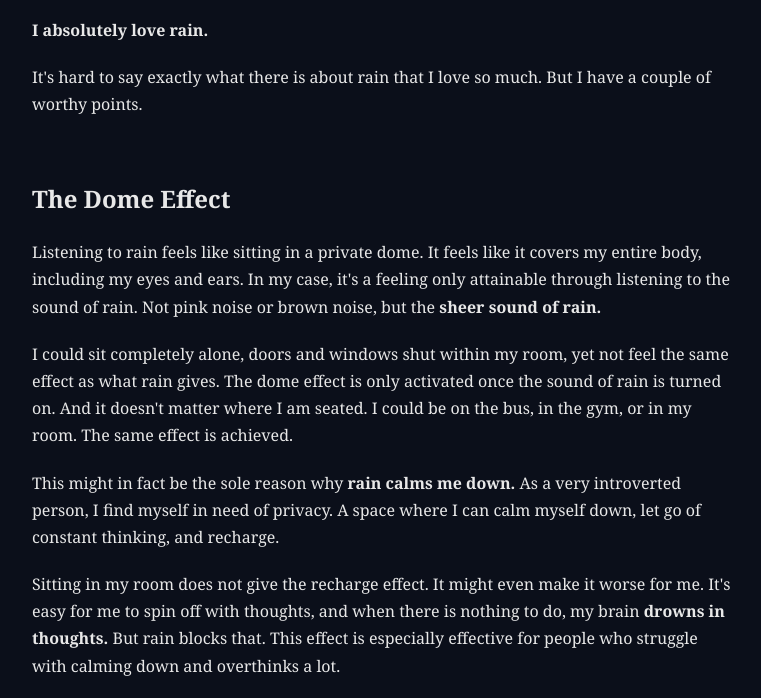
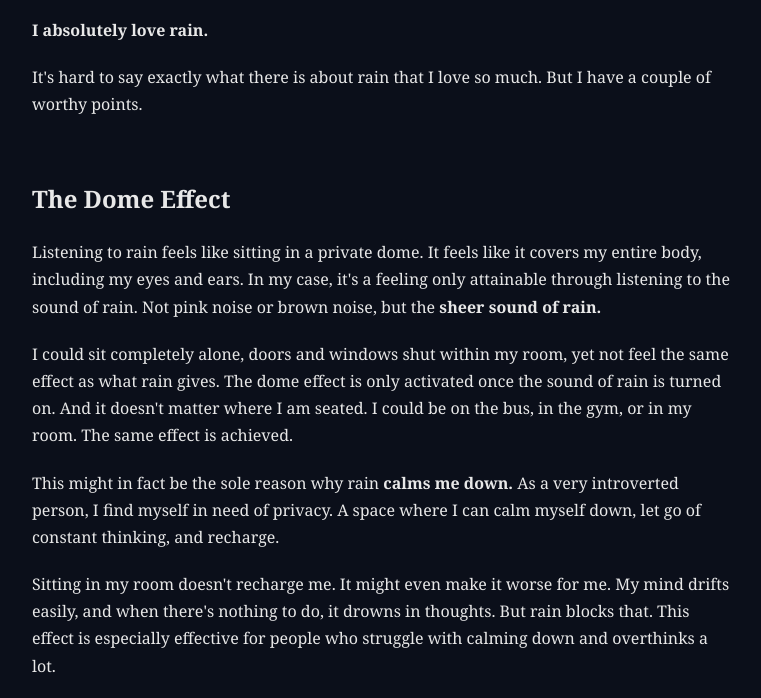
Before and after one commit to DirokYou/The-Rhythm-of-Rain, a plain HTML site: page index.html in a window 1280 px wide. Shown: the part 254-952 px from the top of the page, without its empty margins (258-1019 px from the left). Drawn offline with Linux system fonts and the light colour scheme.

Commit message:
modified:   index.html

```diff
--- a/index.html
+++ b/index.html
@@ -47,19 +47,17 @@
       </p>
 
       <p>
-        This might in fact be the sole reason why
-        <strong>rain calms me down.</strong> As a very introverted person, I
-        find myself in need of privacy. A space where I can calm myself down,
-        let go of constant thinking, and recharge.
+        This might in fact be the sole reason why rain
+        <strong>calms me down.</strong> As a very introverted person, I find
+        myself in need of privacy. A space where I can calm myself down, let go
+        of constant thinking, and recharge.
       </p>
 
       <p>
-        Sitting in my room does not give the recharge effect. It might even make
-        it worse for me. It's easy for me to spin off with thoughts, and when
-        there is nothing to do, my brain
-        <strong>drowns in thoughts.</strong> But rain blocks that. This effect
-        is especially effective for people who struggle with calming down and
-        overthinks a lot.
+        Sitting in my room doesn't recharge me. It might even make it worse for
+        me. My mind drifts easily, and when there's nothing to do, it drowns in
+        thoughts. But rain blocks that. This effect is especially effective for
+        people who struggle with calming down and overthinks a lot.
       </p>
     </section>
 
```
